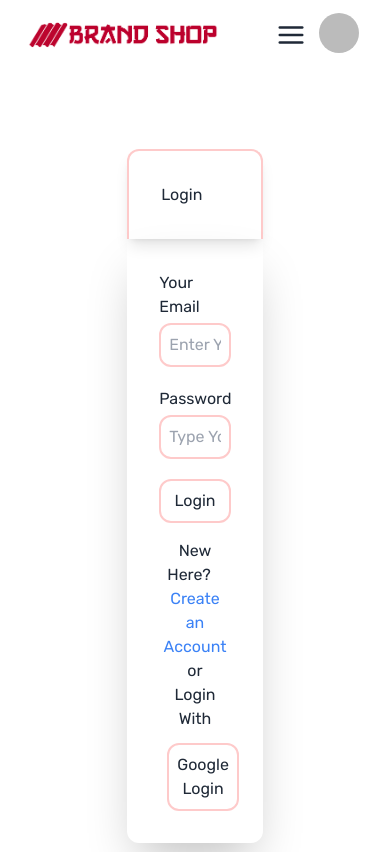
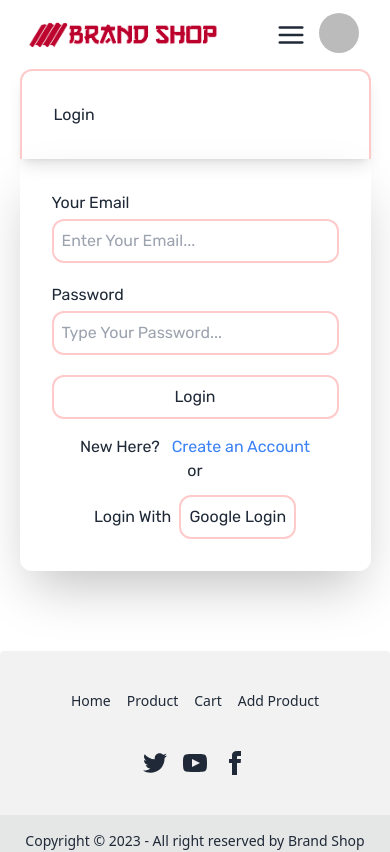
Before and after one commit to CodeWithRashed/brand-shop-client, a React (Vite) app: page /login in a window 390 px wide. Shown: the top 852 px of the page. Built offline with nearby package versions, Linux system fonts and the light colour scheme; no server answers; sample sign-in values are in the browser's storage.

Commit message:
login and reg responsive

```diff
--- a/src/Components/Auth/Login.jsx
+++ b/src/Components/Auth/Login.jsx
@@ -62,11 +62,11 @@ const Login = ({ setPageToggle }) => {
 
   return (
     <div>
-      <div className="px-10 py-20">
-        <div className="w-1/2 shadow-lg border-x-2 border-t-2 border-red-200 rounded-t-xl h-1/2 mx-auto p-8">
+      <div className="lg:px-10 lg:py-20">
+        <div className="lg:w-1/2 shadow-lg border-x-2 border-t-2 border-red-200 rounded-t-xl h-1/2 mx-auto p-8">
           Login
         </div>
-        <div className="w-1/2 shadow-2xl h-1/2 mx-auto p-8 rounded-b-xl">
+        <div className="lg:w-1/2 shadow-2xl h-1/2 mx-auto p-8 rounded-b-xl">
           <form onSubmit={handleLoginSubmit} className="flex flex-col gap-5">
             {/* Email Field */}
             <div className="flex flex-col gap-1">
@@ -118,7 +118,12 @@ const Login = ({ setPageToggle }) => {
               <button
                 className="border-2 border-red-200 p-2 ml-2 rounded-xl mt-3"
                 onClick={() => {
-                  loginWithGoogle();
+                  loginWithGoogle()
+                  .catch((error) => {
+                    if (error) {
+                      setLoginError("Invalid login credentials");
+                    }
+                  })
                 }}
               >
                 Google Login
--- a/src/Components/Auth/Register.jsx
+++ b/src/Components/Auth/Register.jsx
@@ -97,11 +97,11 @@ const Register = ({ setPageToggle }) => {
   };
 
   return (
-    <div className="px-10 py-20">
-      <div className="w-1/2 shadow-lg border-x-2 border-t-2 border-red-200 rounded-t-xl h-1/2 mx-auto p-8">
+    <div className="lg:px-10 lg:py-20">
+      <div className="lg:w-1/2 shadow-lg border-x-2 border-t-2 border-red-200 rounded-t-xl h-1/2 mx-auto p-8">
         Create an Account
       </div>
-      <div className="w-1/2 shadow-2xl h-1/2 mx-auto p-8 rounded-b-xl">
+      <div className="lg:w-1/2 shadow-2xl h-1/2 mx-auto p-8 rounded-b-xl">
         <form onSubmit={handleSubmit} className="flex flex-col gap-5">
           {/* Name Field */}
           <div className="flex flex-col gap-1">
--- a/src/Components/Footer/Footer.jsx
+++ b/src/Components/Footer/Footer.jsx
@@ -3,7 +3,7 @@ import { Link } from "react-router-dom";
 const Footer = () => {
   return (
     <div>
-      <footer className="footer footer-center pt-10 bg-base-200 text-base-content rounded">
+      <footer className="mt-20 footer footer-center pt-10 bg-base-200 text-base-content rounded">
         <nav className="grid grid-flow-col gap-4">
           <Link to="/" className="hover:text-[#ff2d37]">
             Home
```
Also changed, not shown: 1 other file (tests, documents, lock files or other folders).
